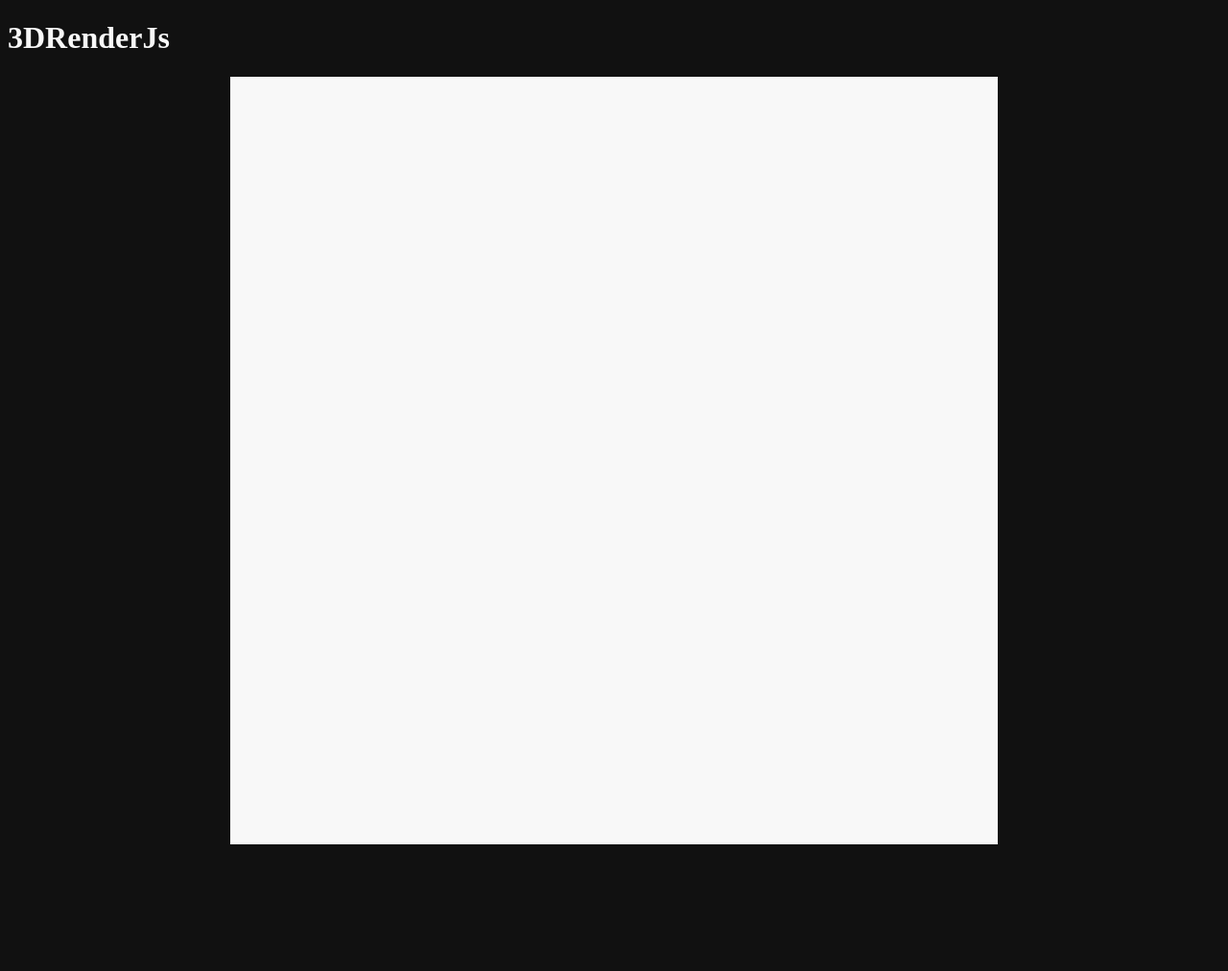
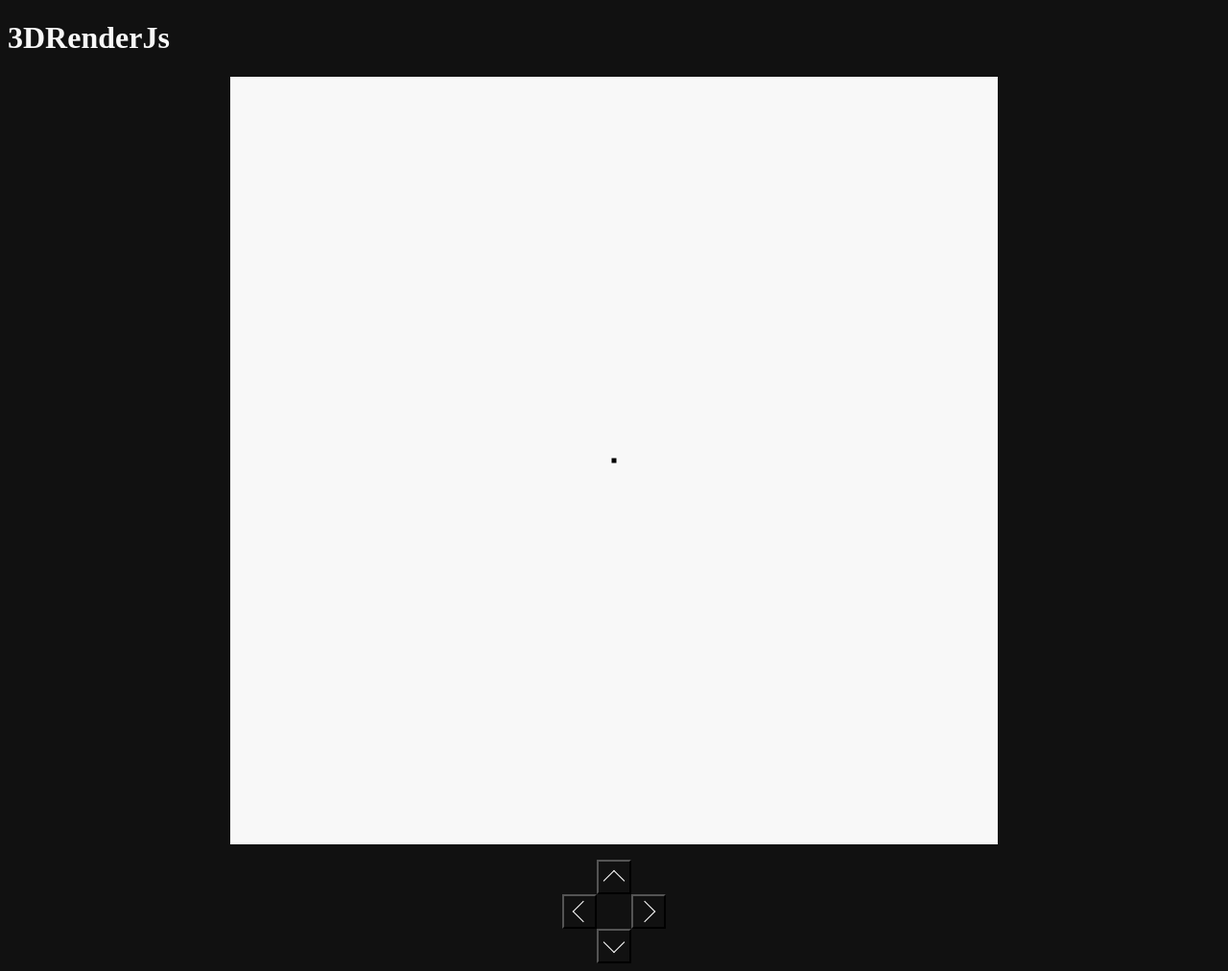
Before and after one commit to riquehlopes/3DRenderJs, a plain HTML site: page index.html in a window 1280 px wide. Shown: the whole page at 96% size. Before the commit the page ends 896 px from the top, so only its background shows below. Drawn offline with Linux system fonts and the light colour scheme.

Commit message:
Buttons :D

```diff
--- a/css/styles.css
+++ b/css/styles.css
@@ -1,10 +1,68 @@
 body {
   background: #111;
   color: #f8f8f8;
-}canvas {
+}
+
+canvas {
   background: #f8f8f8;
   padding: 0;
   margin: 0 auto;
   margin-bottom: 1rem;
   display: block;
 }
+
+.button{
+  background-color: transparent;
+  display: flex;
+  align-items: center;
+  justify-content: center;
+  padding: 8px;
+}
+
+.button_arrow{
+  background-color: transparent;
+  width: 15px;
+  height: 15px;
+}
+
+#center{
+  display: flex;
+  flex-direction: row;
+  justify-content: space-around;
+  width: 144px;
+}
+
+
+#arrow_style{
+  display: flex;
+  flex-direction: column;
+  align-items: center;
+}
+
+#button_up {
+  /* Edges */
+  border-left: 1px solid #fff;
+  border-top: 1px solid #fff;
+  transform: translateY(25%) rotate(45deg);
+}
+
+#button_right {
+  /* Edges */
+  border-right: 1px solid #fff;
+  border-top: 1px solid #fff;
+  transform: translateX(-25%) rotate(45deg);
+}
+
+#button_down {
+  /* Edges */
+  border-bottom: 1px solid #fff;
+  border-right: 1px solid #fff;
+  transform: translateY(-25%) rotate(45deg);
+}
+
+#button_left {
+  /* Edges */
+  border-bottom: 1px solid #fff;
+  border-left: 1px solid #fff;
+  transform: translateX(25%) rotate(45deg);
+}
--- a/index.html
+++ b/index.html
@@ -18,5 +18,21 @@
   <script src="js/index.js"></script>
   <h1>3DRenderJs</h1>
   <canvas id="3dRender" width="800" height="800"></canvas>
+  <div id="arrow_style">
+    <button class="button">
+      <div class="button_arrow" id="button_up"></div>
+    </button>
+    <div id="center">
+      <button class="button" onclick="brabo()">
+        <div class="button_arrow" id="button_left"></div>
+      </button>
+      <button name="button_right" class="button">
+        <div class="button_arrow" id="button_right"></div>
+      </button>
+    </div>
+    <button class="button">
+      <div class="button_arrow" id="button_down"></div>
+    </button>
+  </div>
 </body>
 </html>
--- a/js/index.js
+++ b/js/index.js
@@ -53,7 +53,35 @@ function init () {
 	const cam = new Camera()
 	console.log(cam.renderPoint([1,1,1]))
 	// console.log(cam)
+
+	ctx.fillRect(canvas.clientWidth/2 - 2.5,canvas.clientHeight/2 -2.5, 5, 5)
+	console.log(canvas.clientWidth,canvas.clientHeight)
+
 }
+function brabo(){
+	console.log("brabo")
+}
+
+document.querySelector("body").addEventListener("keydown", function(event){
+	var key = event.key
+	switch(key){
+		case "ArrowLeft":
+			console.log("esquerda")
+			break
+
+		case "ArrowRight":
+			console.log("Direia")
+			break
+
+		case "ArrowUp":
+			console.log("Arriba")
+			break
+
+		case "ArrowDown":
+			console.log("Prabaxo")
+			break
+	}
+})
 
 // wait for the HTML to load
 document.addEventListener('DOMContentLoaded', init)
```
